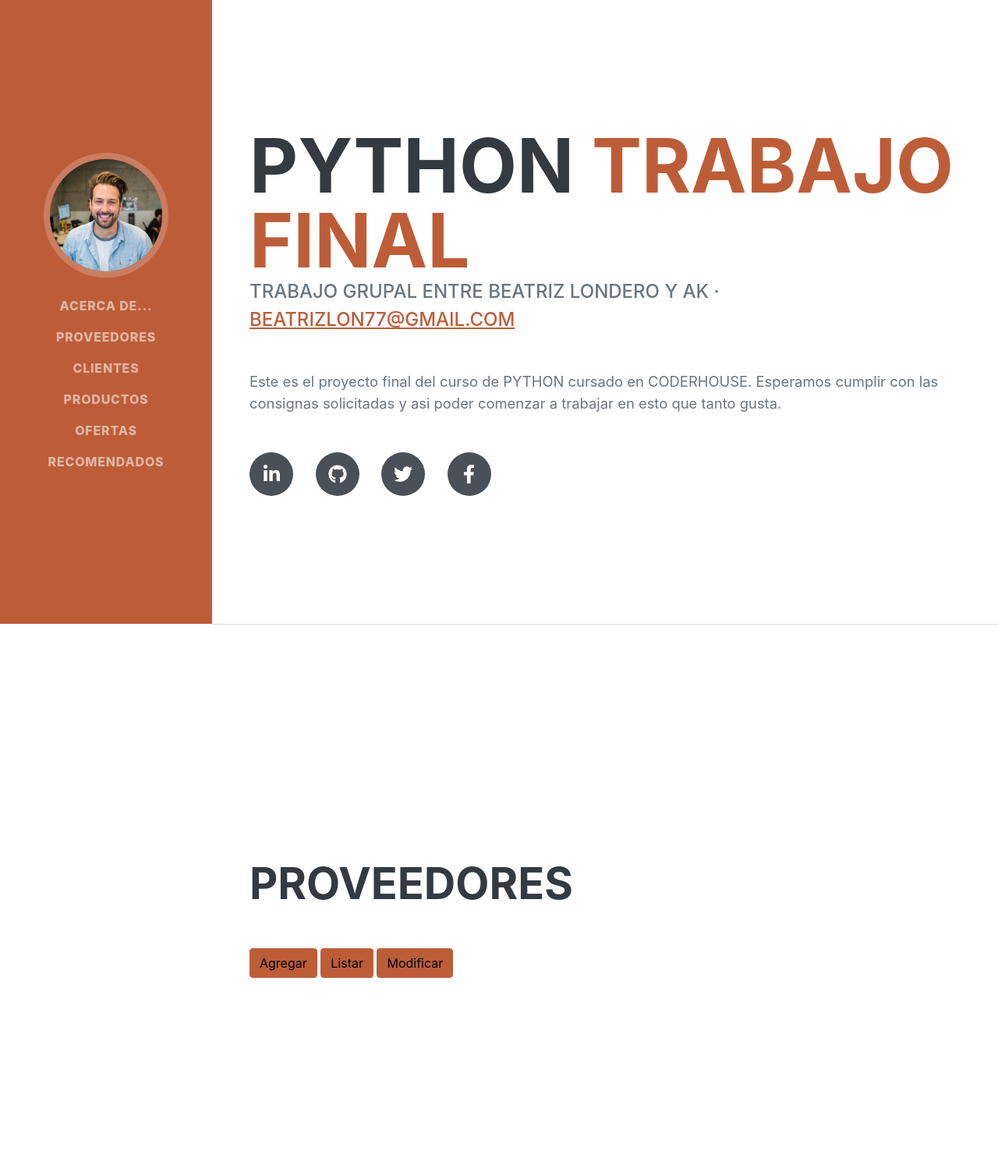
After one commit to beatrizlondero/proyectofinalCoder, a Django app: page /finalcoder/proveedores in a window 1280 px wide. The commit adds this page. Shown: the top 1494 px of the page at 78% size. Run offline with Django 4.2, Linux system fonts and the light colour scheme; some libraries are stand-ins or nearby versions; some web fonts are replaced.

Commit message:
con muchas cosas sin funcionar

```diff
--- a/FinalCoder/AppFinalCoder/models.py
+++ b/FinalCoder/AppFinalCoder/models.py
@@ -25,3 +25,5 @@ class Productos(Model):
     descripcion= CharField(max_length=50)
     cantidad= IntegerField()
     precio = FloatField()
+    def __str__(self):
+        return f"Nombre: {self.nombre} - Descripción: {self.descripcion} - Cantidad {self.cantidad} - Precio: {self.precio}"
--- a/FinalCoder/AppFinalCoder/urls.py
+++ b/FinalCoder/AppFinalCoder/urls.py
@@ -1,9 +1,13 @@
 from xml.etree.ElementInclude import include
 from django.urls import path
-from AppFinalCoder.views import inicio, proveedoresList
+from AppFinalCoder.views import inicio, proveedoresList , proveedoresAdd, proveedoresDel, proveedores
 from django.urls import path
+from AppFinalCoder.views import proveedorListView
 urlpatterns = [
     path('', inicio, name="Inicio"),
-    path('proveedoreslist', proveedoresList, name="proveedoreslList"),
+    path('proveedores/list', proveedorListView.as_view(), name="proveedoresList"),
+    path('proveedores/add', proveedoresAdd, name="proveedoresAdd"),
+    path('proveedores', proveedores , name="proveedores"),
+    path('proveedores/del/<proveedorNombre>', proveedoresDel, name="proveedoresDel"),
 
 ]
--- a/FinalCoder/AppFinalCoder/views.py
+++ b/FinalCoder/AppFinalCoder/views.py
@@ -1,16 +1,40 @@
+from re import template
 from django.shortcuts import redirect
 from django.shortcuts import render
 from django.http import HttpResponse
+from django.views.generic import ListView
 
 from AppFinalCoder.models import Proveedor
+from AppFinalCoder.forms import *
 # from .models import Curso, Profesor
 # from AppCoder.forms import CursoForm , ProfesorForm
 def inicio (request):
-    return render(request,'padre.html')
+    return render(request,'inicio.html')
     # return HttpResponse("Incio")
 
 def proveedores(request):
-    return render(request, 'padre.html', {'Proveedor' :Proveedor.objects.all()})
+    return render(request, 'inicio.html', {'Proveedor' :Proveedor.objects.all()})
 
 def proveedoresList(request):
-    return render(request, 'proveedor.html', {'Proveedor' :Proveedor.objects.all()})
+    return render(request, 'listado.html', {'proveedor' :Proveedor.objects.all()})
+
+def proveedoresAdd(request):
+    if request.method=='POST':
+        formulario = proveedorForm (request.POST)
+        if formulario.is_valid():
+            data = formulario.cleaned_data
+            Proveedor.objects.create(nombre=data['nombre'], domicilio=data['domicilio'],email=data['email'])
+            return redirect('proveedoresList')
+    else:
+        formulario = proveedorForm()
+    return render(request, 'proveedor.html',{'formulario': formulario})
+
+def proveedoresDel(request,proveedorNombre):
+      proveedor = Proveedor.objects.get(nombre=proveedorNombre)
+      proveedor.delete()
+      return redirect('proveedores')
+
+class proveedorListView(ListView):
+    model = Proveedor
+    template_name='listado.html'
+    # context_objet_name= 'Proveedores'
--- /dev/null
+++ b/FinalCoder/template/inicio.html
@@ -0,0 +1,25 @@
+{% extends 'padre.html' %}
+{% block proveedorCambia %}
+    <a class="btn btn-primary" href="{% url 'proveedoresAdd' %}" >Agregar</a>
+    {% comment %} <a class="btn btn-primary" href="{% url 'proveedoresDel proveedor.nombre' %}" >Borrar</a> {% endcomment %}
+    <a class="btn btn-primary" href="{% url 'proveedoresList' %}" >Listar</a>
+    <a class="btn btn-primary" href="{% url 'proveedoresList' %}" >Modificar</a>
+    {% comment %} <input type="submit"  value="Agregar">
+    <input type="submit"  value="Borrar">
+    <input type="submit"  value="Modificar">
+    <input type="submit"  value="Listar"> {% endcomment %}
+{% endblock %}
+
+{% block clienteCambia %}
+    <input type="submit"  value="Agregar">
+    <input type="submit"  value="Borrar">
+    <input type="submit"  value="Modificar">
+    <input type="submit"  value="Listar">
+{% endblock %}
+
+{% block productoCambia %}
+    <input type="submit"  value="Agregar">
+    <input type="submit"  value="Borrar">
+    <input type="submit"  value="Modificar">
+    <input type="submit"  value="Listar">
+{% endblock %}
--- a/FinalCoder/template/padre.html
+++ b/FinalCoder/template/padre.html
@@ -27,6 +27,7 @@
             <div class="collapse navbar-collapse" id="navbarResponsive">
                 <ul class="navbar-nav">
                     <li class="nav-item"><a class="nav-link js-scroll-trigger" href="#Acerca de...">Acerca de...</a></li>
+                    {% comment %} <a class="navbar-brand" href="#Proveedores">Proveedores</a> {% endcomment %}
                     <li class="nav-item"><a class="nav-link js-scroll-trigger" href="#Proveedores">Proveedores</a></li>
                     <li class="nav-item"><a class="nav-link js-scroll-trigger" href="#Clientes">Clientes</a></li>
                     <li class="nav-item"><a class="nav-link js-scroll-trigger" href="#Productos">Productos</a></li>
@@ -81,22 +82,22 @@
                         </div>
                         <div class="flex-shrink-0"><span class="text-primary">December 2011 - March 2013</span></div>
                     </div> {% endcomment %}
-                    <div class="d-flex flex-column flex-md-row justify-content-between mb-5">
+                    {% comment %} <div class="d-flex flex-column flex-md-row justify-content-between mb-5">
                         <div class="flex-grow-1">
                             <h3 class="mb-0">Junior Web Designer</h3>
                             <div class="subheading mb-3">Shout! Media Productions</div>
                             <p>Podcasting operational change management inside of workflows to establish a framework. Taking seamless key performance indicators offline to maximise the long tail. Keeping your eye on the ball while performing a deep dive on the start-up mentality to derive convergence on cross-platform integration.</p>
-                        </div>
+                        </div> {% endcomment %}
                         {% comment %} <div class="flex-shrink-0"><span class="text-primary">July 2010 - December 2011</span></div> {% endcomment %}
-                    </div>
+                    {% comment %} </div>
                     <div class="d-flex flex-column flex-md-row justify-content-between">
                         <div class="flex-grow-1">
                             <h3 class="mb-0">Web Design Intern</h3>
                             <div class="subheading mb-3">Shout! Media Productions</div>
                             <p>Collaboratively administrate empowered markets via plug-and-play networks. Dynamically procrastinate B2C users after installed base benefits. Dramatically visualize customer directed convergence without revolutionary ROI.</p>
-                        </div>
+                        </div> {% endcomment %}
                         {% comment %} <div class="flex-shrink-0"><span class="text-primary">September 2008 - June 2010</span></div> {% endcomment %}
-                    </div>
+                    {% comment %} </div> {% endcomment %}
                 </div>
             </section>
             <hr class="m-0" />
@@ -133,7 +134,10 @@
                     <h2 class="mb-5">Productos
 
                     </h2>
-                    <div class="subheading mb-3">Programming Languages & Tools</div>
+                    {% block productoCambia %}
+
+                    {% endblock %}
+                    {% comment %} <div class="subheading mb-3">Programming Languages & Tools</div>
                     <ul class="list-inline dev-icons">
                         <li class="list-inline-item"><i class="fab fa-html5"></i></li>
                         <li class="list-inline-item"><i class="fab fa-css3-alt"></i></li>
@@ -166,7 +170,7 @@
                             <span class="fa-li"><i class="fas fa-check"></i></span>
                             Agile Development & Scrum
                         </li>
-                    </ul>
+                    </ul> {% endcomment %}
                 </div>
             </section>
             <hr class="m-0" />
```
Also changed, not shown: FinalCoder/AppFinalCoder/forms.py (+19 -1 lines), FinalCoder/template/listado.html (added, +24 -0 lines), FinalCoder/template/proveedor.html (+13 -0 lines), FinalCoder/db.sqlite3.
